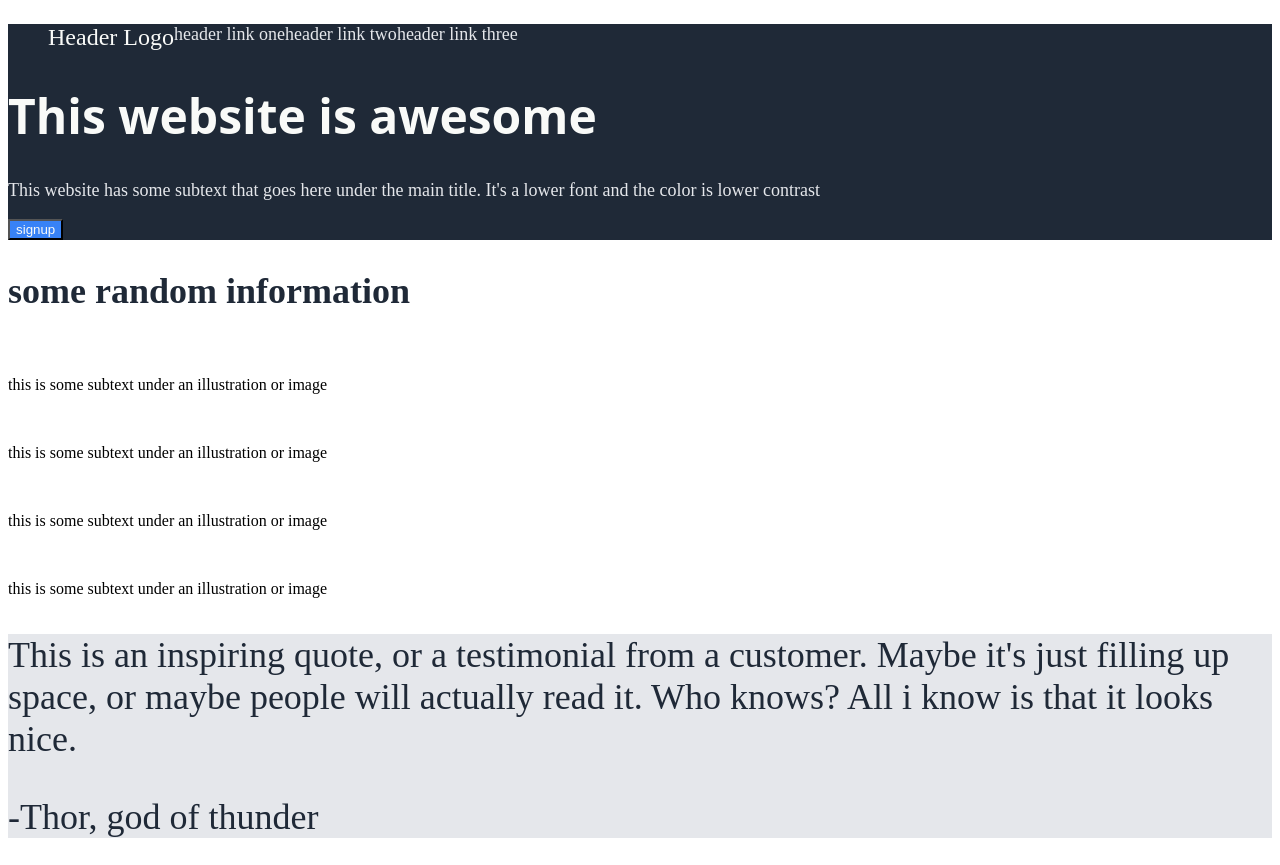
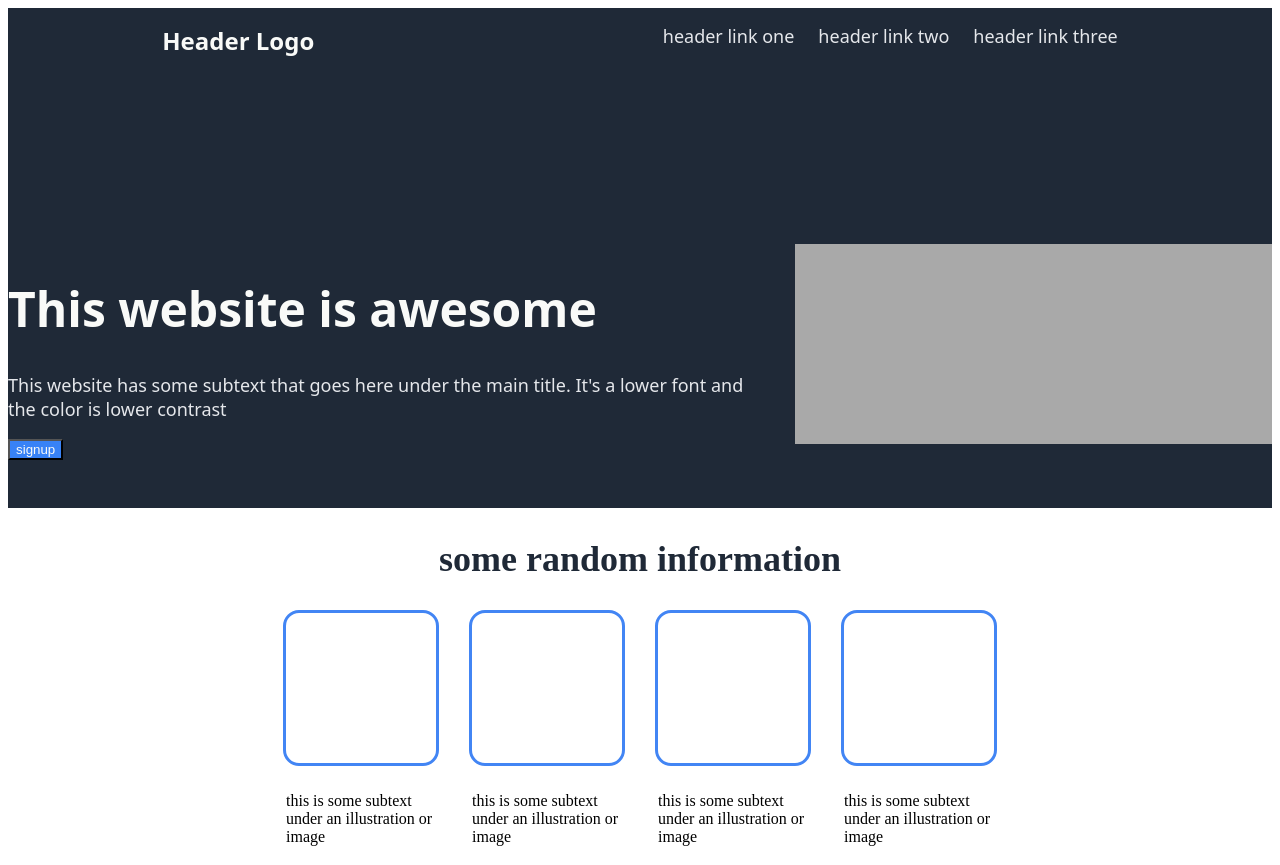
Before and after one commit to karimnaderr/landing-page, a plain HTML site: page index.html in a window 1280 px wide. Shown: the top 865 px of the page. Drawn offline with Linux system fonts and the light colour scheme.

Commit message:
adjust structure of header and information section

```diff
--- a/index.html
+++ b/index.html
@@ -9,34 +9,48 @@
 </head>
 
 <body>
-    <div class="container">
-        <div>
-            <ul class="header">Header Logo
+    <div class="header">
+        <div class="top-header">
+            <h1 class="logo">Header Logo</h1>
+            <ul>
                 <li class="secondary-text">header link one</li>
                 <li class="secondary-text">header link two</li>
                 <li class="secondary-text">header link three</li>
             </ul>
         </div>
+        <div class="bottom-header">
             <div>
                 <h1 class="main-text">This website is awesome</h1>
-            <p class="secondary-text">This website has some subtext that goes here under the main title. It's a lower
+                <p class="secondary-text">This website has some subtext that goes here under the main title. It's a
+                    lower
                     font and the color is
                     lower contrast
                 </p>
                 <button class="action">signup</button>
-            <img>
+            </div>
+            <div class="image-placeholder"></div>
         </div>
     </div>
-    <div>
+    <div class="information">
         <h2 class="info-header">some random information</h2>
-        <img>
+        <div class="info-bottom">
+            <div class="image-text">
+                <div class="illustration"></div>
                 <p>this is some subtext under an illustration or image</p>
-        <img>
+            </div>
+            <div class="image-text">
+                <div class="illustration"></div>
                 <p>this is some subtext under an illustration or image</p>
-        <img>
+            </div>
+            <div class="image-text">
+                <div class="illustration"></div>
                 <p>this is some subtext under an illustration or image</p>
-        <img>
+            </div>
+            <div class="image-text">
+                <div class="illustration"></div>
                 <p>this is some subtext under an illustration or image</p>
+            </div>
+        </div>
     </div>
     <div class="quote">
         <p>This is an inspiring quote, or a testimonial from a customer. Maybe it's just filling up space, or maybe
@@ -49,6 +63,7 @@
         <p>Sign up for our product by clicking that button right over there</p>
         <button class="action">sign up</button>
     </div>
+    <div class="footer"></div>
 </body>
 
 </html>
--- a/style.css
+++ b/style.css
@@ -1,11 +1,28 @@
 .header {
+    background-color: #1f2937;
     display: flex;
+    flex-direction: column;
+    justify-content: space-between;
+
+    height: 500px;
+
+}
+
+.logo {
     font-size: 24px;
     color: #f9faf8;
+    font-family: system-ui, -apple-system, BlinkMacSystemFont, 'Segoe UI', Roboto, Oxygen, Ubuntu, Cantarell, 'Open Sans', 'Helvetica Neue', sans-serif;
 }
 
-.container {
-    background-color: #1f2937;
+ul {
+    display: flex;
+    gap: 24px;
+}
+
+.secondary-text {
+    color: #e5e7eb;
+    font-size: 18px;
+    font-family: system-ui, -apple-system, BlinkMacSystemFont, 'Segoe UI', Roboto, Oxygen, Ubuntu, Cantarell, 'Open Sans', 'Helvetica Neue', sans-serif;
 }
 
 .main-text {
@@ -15,21 +32,77 @@
     color: #f9faf8;
 }
 
-.secondary-text {
-    color: #e5e7eb;
-    font-size: 18px;
+.top-header {
+    display: flex;
+    justify-content: space-around;
 }
+
+li {
+    list-style: none;
+}
+
+.bottom-header {
+    display: flex;
+    justify-content: space-around;
+    padding-bottom: 48px;
+    gap: 24px;
+}
+
+.image-placeholder {
+    width: 600px;
+    height: 200px;
+    background-color: darkgray;
+}
+
+.info-header {
+    font-weight: 900;
+    font-size: 36px;
+    color: #1f2937;
+    text-align: center;
+}
+
+.information {
+    display: flex;
+    flex-direction: column;
+    height: 400px;
+}
+
+.info-bottom {
+    display: flex;
+    justify-content: center;
+    gap: 36px;
+
+}
+
+.image-text {
+    display: flex;
+    flex-direction: column;
+    align-items: center;
+    width: 150px;
+
+}
+
+.illustration {
+    width: 150px;
+    height: 150px;
+    border: 3px solid #4285f4;
+    border-radius: 16px;
+    margin-bottom: 10px;
+}
+
+
+.second-header {
+    display: flex;
+}
+
+
 
 .action {
     background-color: #3882f6;
     color: #f9faf8;
 }
 
-.info-header {
-    font-weight: 900;
-    font-size: 36px;
-    color: #1f2937;
-}
+
 
 .quote {
     background-color: #e5e7eb;
@@ -37,7 +110,3 @@
     font-family: light italic;
     color: #1f2937;
 }
-
-li {
-    list-style: none;
-}
```
Lines whose indentation alone changed are shown as unchanged.
